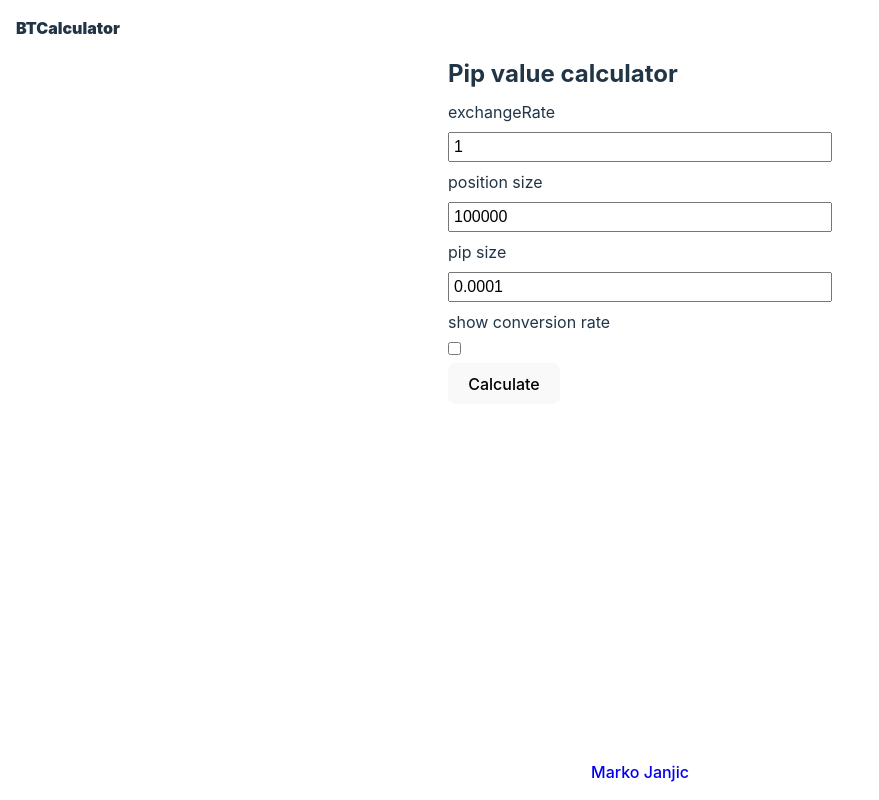
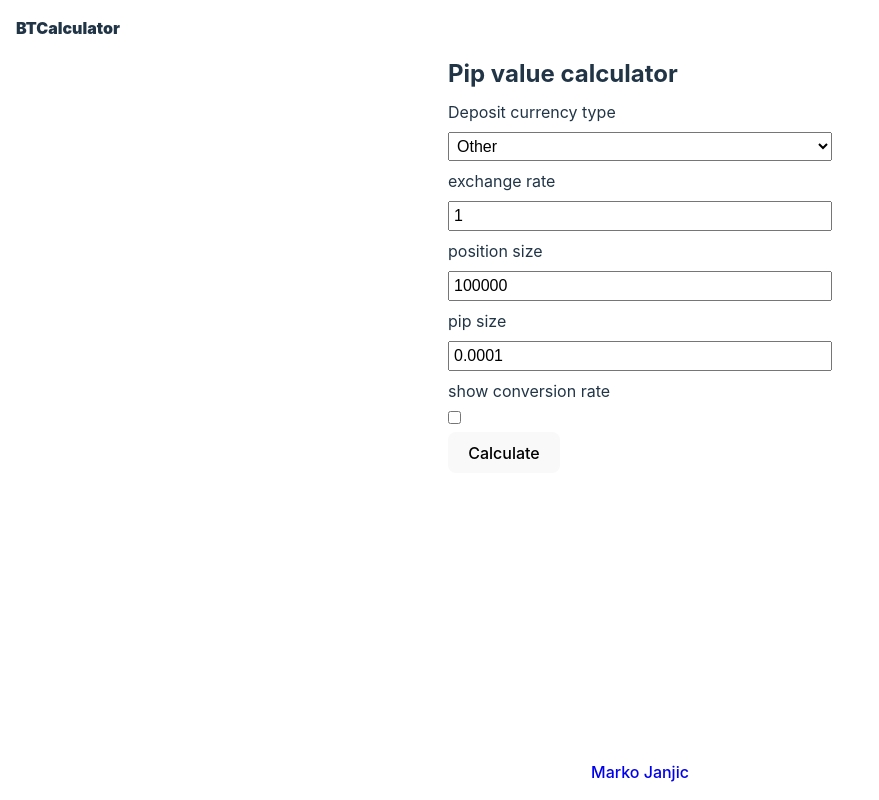
Before and after one commit to markojanja/btcalculator, a React (Vite) app in the folder frontend/: page / in a window 1280 px wide. Shown: the whole page, without its empty margins (0-879 px from the left). Built offline with nearby package versions, Linux system fonts and the light colour scheme.

Commit message:
updated calculator

```diff
--- a/frontend/src/components/PipCalculator.css
+++ b/frontend/src/components/PipCalculator.css
@@ -14,7 +14,8 @@
   width: 100%;
   gap: 0.5rem;
 }
-input {
+input,
+select {
   width: 100%;
   max-width: 100%;
   padding: 0.25rem;
--- a/frontend/src/components/PipCalculator.jsx
+++ b/frontend/src/components/PipCalculator.jsx
@@ -5,15 +5,19 @@ const PipCalculator = () => {
   const [positionSize, setPositionSize] = useState(100000);
   const [pipSize, setPipSize] = useState(0.0001);
   const [exchangeRate, setExchangeRate] = useState(1);
+  const [prevExchangerate, setPrevExRate] = useState(1);
   const [pipValue, setPipValue] = useState(null);
   const [showConversion, setShowConversion] = useState(false);
   const [conversionRate, setConversionRate] = useState(null);
+  const [isJPY, setIsJPY] = useState(false);
 
   useEffect(() => {
     if (showConversion) {
       setExchangeRate(1);
+    } else {
+      setExchangeRate(prevExchangerate);
     }
-  }, [showConversion]);
+  }, [showConversion, prevExchangerate]);
 
   const calculatePipValue = () => {
     const res = (pipSize * positionSize) / exchangeRate;
@@ -22,7 +26,7 @@ const PipCalculator = () => {
 
   const pipValueWithConversion = () => {
     const calculatedPipvalue = calculatePipValue();
-    if (showConversion) {
+    if (showConversion && isJPY) {
       return parseFloat((calculatedPipvalue * conversionRate).toFixed(6));
     } else {
       return parseFloat((calculatedPipvalue / conversionRate).toFixed(6));
@@ -38,12 +42,21 @@ const PipCalculator = () => {
       <div className="calculator">
         <h2>Pip value calculator</h2>
         <div className="input-group flex-col">
-          <label htmlFor="price">exchangeRate</label>
+          <label htmlFor="currencyType">Deposit currency type</label>
+          <select id="currencyType" onChange={(e) => setIsJPY(e.target.value === "JPY")}>
+            <option value="Other">Other</option>
+            <option value="JPY">JPY</option>
+          </select>
+        </div>
+        <div className="input-group flex-col">
+          <label htmlFor="price">exchange rate</label>
           <input
             type="number"
             defaultValue={exchangeRate}
             placeholder="e.g 1.1234"
-            onChange={(e) => setExchangeRate(parseFloat(e.target.value))}
+            onChange={(e) => {
+              setExchangeRate(parseFloat(e.target.value)), setPrevExRate(e.target.value);
+            }}
             name="price"
             id="price"
             disabled={showConversion}
```
